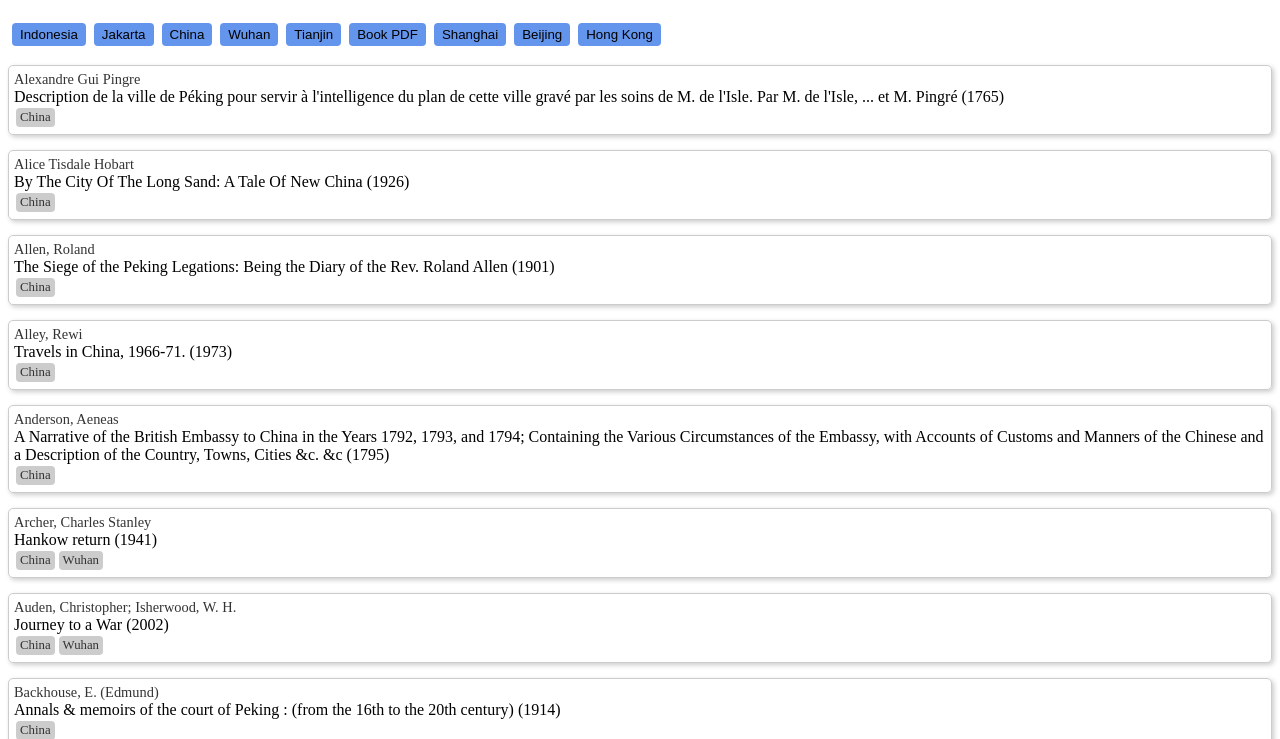
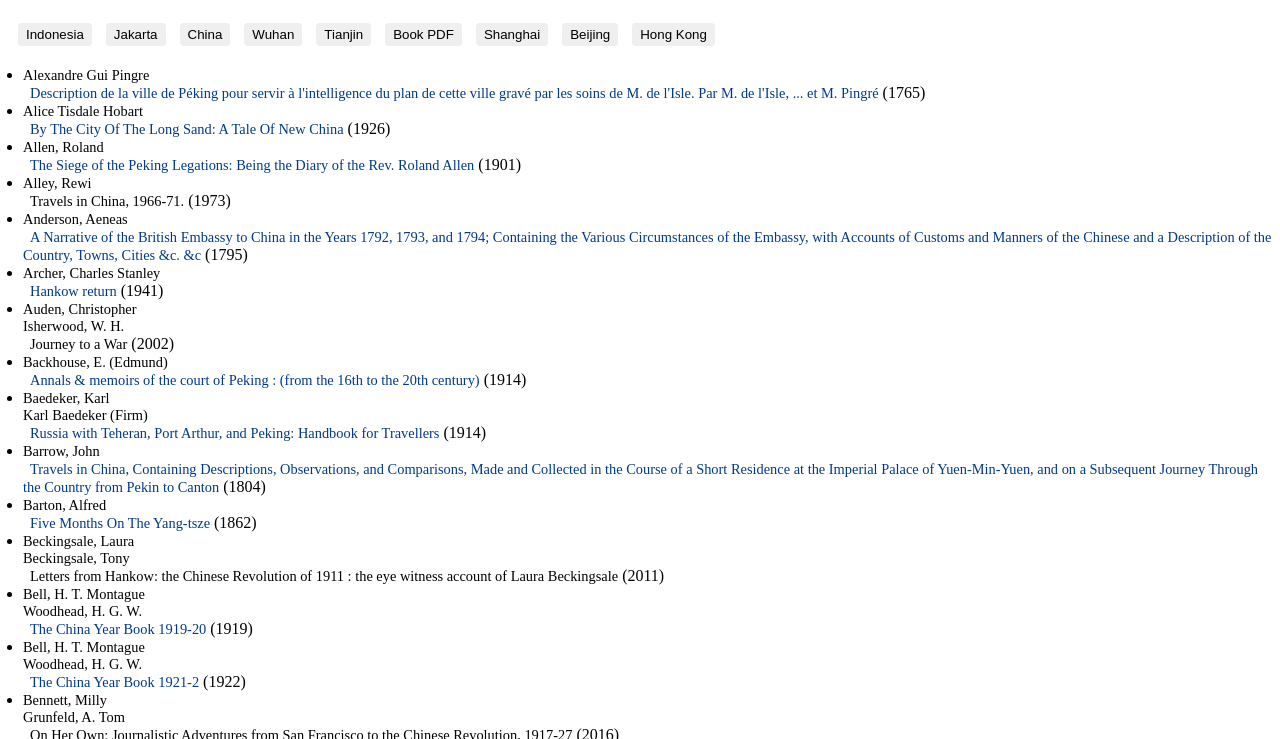
Before and after one commit to kmlawson/bookie, a website built with webpack: page demo/index.html in a window 1280 px wide. Both pictures are taken after a click on the button "China". Shown: the part 61-800 px from the top of the page. Built offline with nearby package versions, Linux system fonts and the light colour scheme.

Commit message:
Style used for frog in a well pages

```diff
--- a/demo/style.css
+++ b/demo/style.css
@@ -1,14 +1,17 @@
 .bookie__tags {
-    display: flex;
+    display: flex
+    /* display: none; */
     flex-direction: row;
     flex-wrap: wrap;
     justify-content: flex-start;
 }
 
 .bookie__tag {
-    background-color: cornflowerblue;
+    display: none:
+    /* background-color: cornflowerblue; */
+    background-color: green;
     padding: 4px 8px;
-    margin: 4px 4px;
+    margin: 4px 4px 20px 10px;
     border-width: 0;
     border-radius: 4px;
 }
@@ -23,47 +26,65 @@
 }
 
 .bookie__result__item {
-    margin: 15px 0;
-    padding: 0;
-    border: solid 1px #ccc;
-    padding: 5px;
-    border-radius: 5px;
-    box-shadow: 2px 2px 5px 0 #ccc;
+    /* margin: 1px 0; */
+    /* padding-top: 2px;
+    padding-bottom: 2px; */
+    margin-left: 15px;
+    list-style-type: disc;
+    /* border: solid 1px #ccc; */
+    /* padding: 1px; */
+    /* border-radius: 5px;
+    box-shadow: 2px 2px 5px 0 #ccc; */
 }
 
 .bookie__result__item__authors {
-    color: #333;
+    /* color: #666; */
     font-size: 0.9em;
 }
 .bookie__result__item__authors {
-    display: block;
+    /* display: block; */
+    margin-right: 7px;
 }
 .bookie__result__item__authors > div {
-    display: inline-block;
+    /* display: inline-block; */
 }
-.bookie__result__item__authors > div:not(:first-child)::before
+.bookie__result__item__authors > span:not(:first-child)::before
 {
     content: '; ';
 }
 
+.bookie__result__item__year {
+    font-size: 0.9em;
+}
+
+.bookie__result__item__title {
+    font-size: 0.9em;
+}
 .bookie__result__item__title a {
     text-decoration: none ;
     color: inherit;
 }
 
 
+.bookie__result__item__title a {
+    color: #003a87;
+}
 .bookie__result__item__title a:hover {
     text-decoration: underline ;
 }
 
+.bookie__result__item__tags {
+    display: none;
+}
+
 .bookie__result__item__tags span {
-    margin: 2px;
+    /* margin: 2px;
     font-size: 0.8em;
     color: #333;
     background-color: #ccc;
     padding: 2px 4px;
     border-radius: 4px;
-    display: inline-block;
+    display: inline-block; */
 }
 
 /* CSS to show a loading animation while we wait for the data to be downloaded
```
